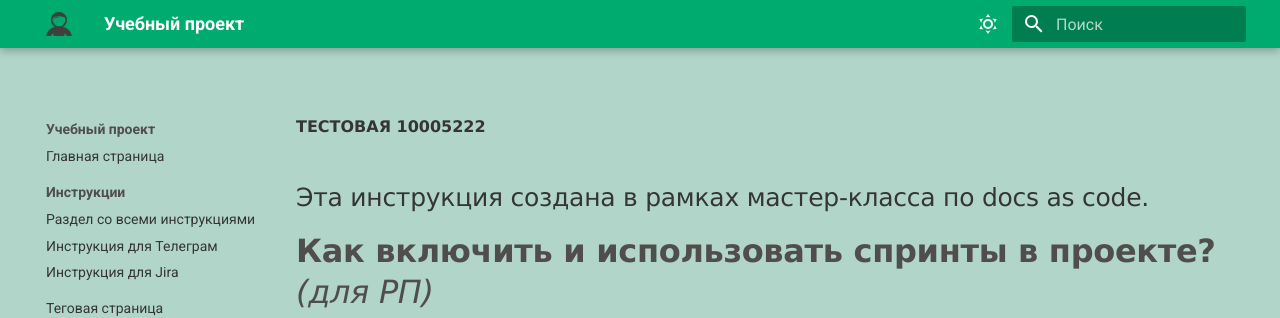
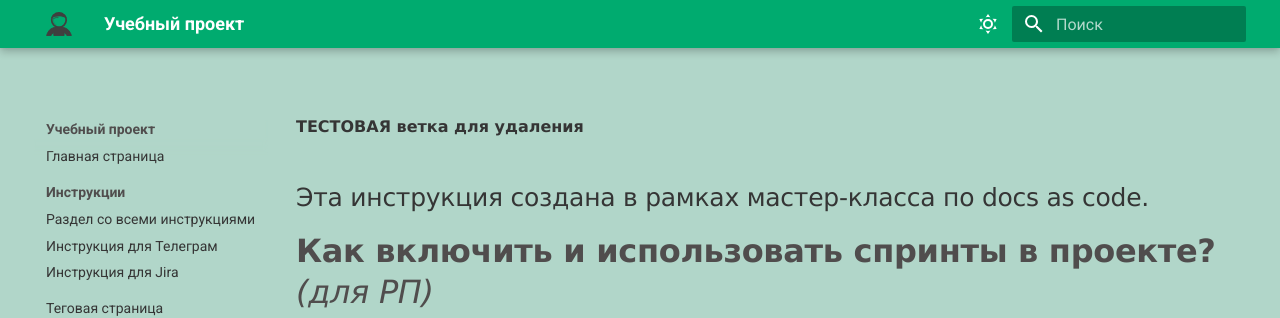
Before and after one commit to Katya-St11/katya-st-project, an MkDocs documentation site: the page built from docs/instructions/vikusyastepanova-instruction.md, in a window 1280 px wide. Shown: the top 318 px of the page. Built offline with MkDocs 1.6.1 and Material for MkDocs 9.7.7, drawn with Linux system fonts in a browser that asks for light colours.

Commit message:
Изменила первую тестовую строк, написала что она для удаления

```diff
--- a/docs/instructions/vikusyastepanova-instruction.md
+++ b/docs/instructions/vikusyastepanova-instruction.md
@@ -1,4 +1,4 @@
-**ТЕСТОВАЯ 10005222**
+**ТЕСТОВАЯ ветка для удаления**
 
 Эта инструкция создана в рамках мастер-класса по docs as code.
 ---
```
